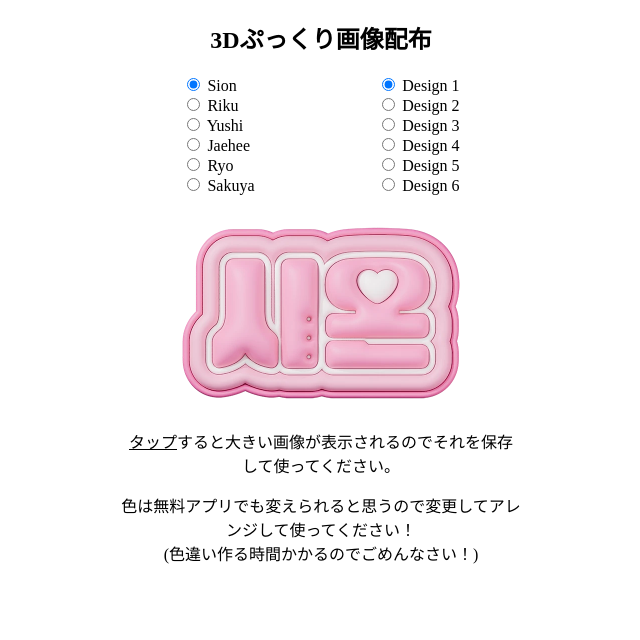
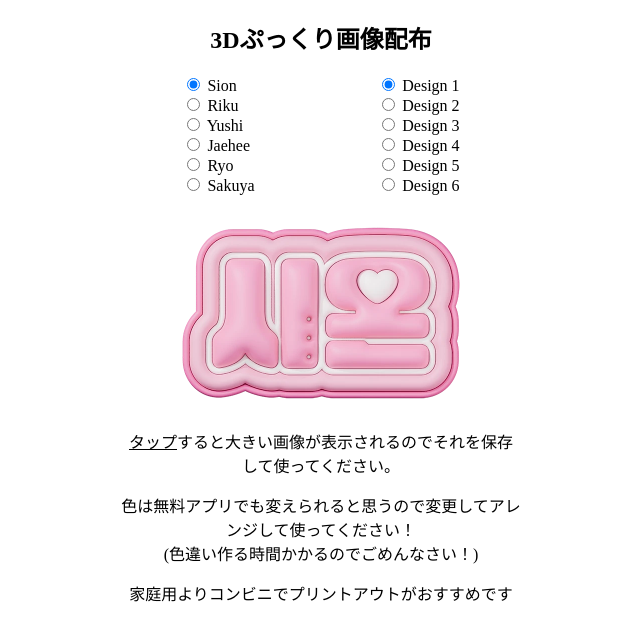
Before and after one commit to yushi0405/haihu.github.io, a plain HTML site: page index.html in a window 1280 px wide. Shown: the whole page, without its empty margins (319-959 px from the left). Drawn offline with Linux system fonts and the light colour scheme.

Commit message:
Update index.html

```diff
--- a/index.html
+++ b/index.html
@@ -75,6 +75,7 @@ body {
 <p><span style="text-decoration: underline;">タップ</span>すると大きい画像が表示されるのでそれを保存して使ってください。</p>
 <p>色は無料アプリでも変えられると思うので変更してアレンジして使ってください！<br>
     (色違い作る時間かかるのでごめんなさい！)</p>
+<p>家庭用よりコンビニでプリントアウトがおすすめです</p>
 <script>
     function updatePreview() {
         const character = document.querySelector('input[name="character"]:checked').value;
```
